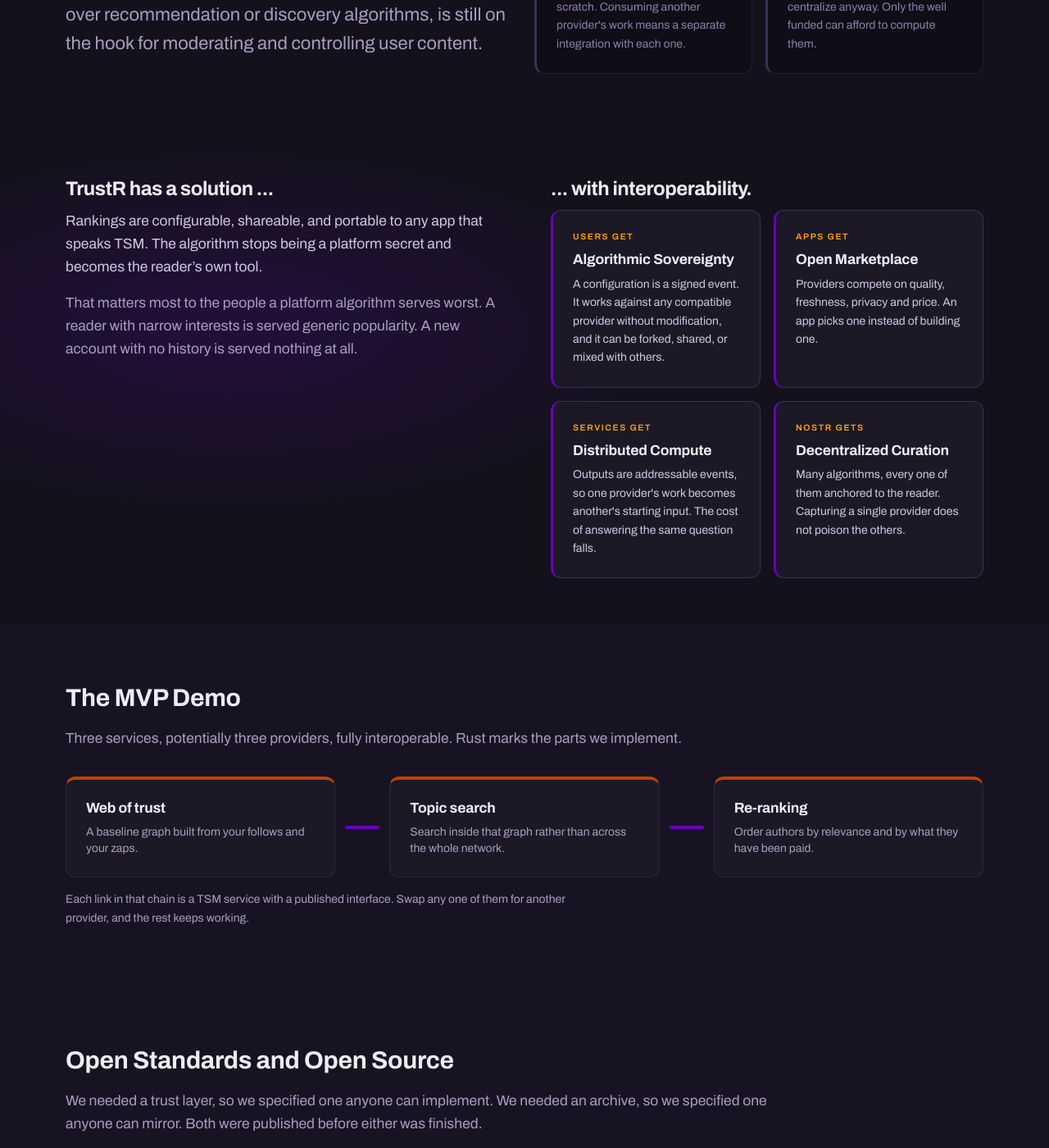
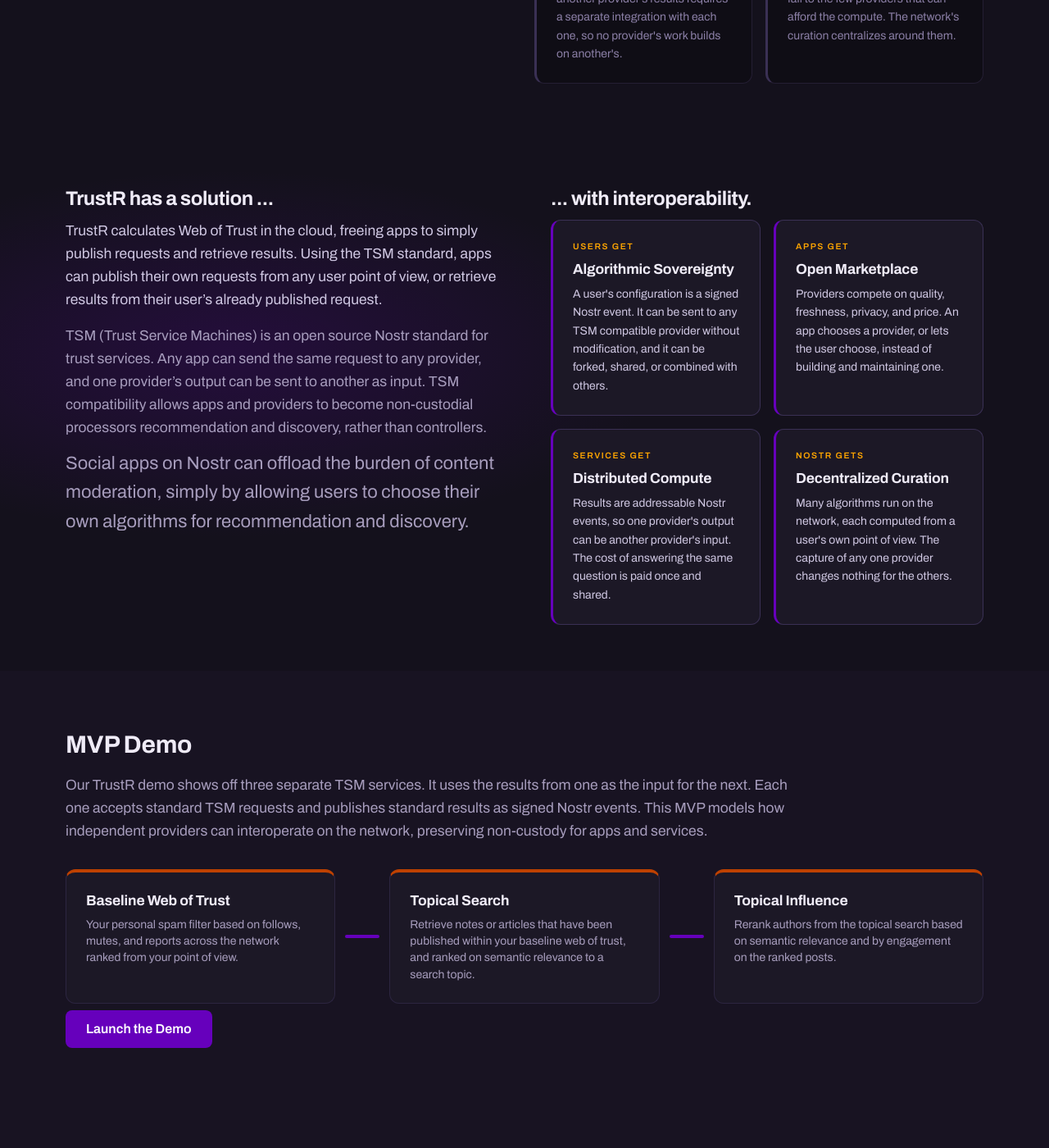
Before and after one commit to nostr4social/website, a Jekyll site: the page built from _pages/trustr.md, in a window 1280 px wide and 1400 px high, scrolled down 1292 px. Shown: the whole window at 82% size. Built offline with Jekyll 4.4.1, drawn with Linux system fonts in a browser that asks for light colours; some of the changed text lies outside the part shown.

Commit message:
Copy pass across home and TrustR, in the v2.0 register
The nav names TrustR outright. The home TrustR card, the eight outcome
cards and the audience list on /trustr/ are rewritten as definition,
mechanism, value; the hero, solution, MVP and architecture ledes carry
Mani's own edits.

Co-Authored-By: Claude Fable 5.1 <noreply@anthropic.com>

```diff
--- a/_data/blocks/trustr_cast.yml
+++ b/_data/blocks/trustr_cast.yml
@@ -5,19 +5,19 @@ hub:
   tone: rust
   title: TrustR.ing
   note: >-
-    On demand processing of TSM requests for user controlled recommendation and
+    On demand processing of TSM requests for recommendation and
     discovery.
 items:
   - icon: phone
-    title: Onboarding Client Apps
+    title: Client Apps
     note: >-
       Consumers of TSM processing for users without their own. Authors of custom
-      TSM requests to meet UX needs.
+      TSM requests.
   - icon: face
     title: Power Users
     note: >-
       Consumers of bespoke TSM processing for apps and services supporting BYO
       processor.
   - icon: storage
-    title: Personal Relay Services
-    note: Resellers of white labeled TSM processing as a value add for relay customers.
+    title: Relay Services
+    note: Resellers of white labeled TSM processing as a value add for personal relay customers.
--- a/_data/nav.yml
+++ b/_data/nav.yml
@@ -2,7 +2,7 @@
 items:
   - label: Nostr
     href: /nostr/
-  - label: Products
+  - label: TrustR
     href: /trustr/
   - label: Services
     href: /services/
--- a/_data/pages/home.yml
+++ b/_data/pages/home.yml
@@ -14,7 +14,7 @@ sections:
       lede: >-
         Nostr4 develops Nostr standards and infrastructure products and offers
         concierge services for social apps to leverage non-custody **—** as a
-        profit model.
+        business model.
     actions:
       - label: Learn More About Nostr
         href: /nostr/
@@ -57,7 +57,7 @@ sections:
       watermark: Infrastructure
       light: We build Non-Custodial Nostr Tech
       lede: >-
-        Our products are specifically designed to preserve user-custody for
+        Our products are specifically designed to preserve non-custody for
         social apps and services across the network.
       lede_size: xl
     items:
@@ -66,23 +66,25 @@ sections:
           tone: live
         name: TrustR
         body: >-
-          On Nostr, the feed belongs to the reader. TrustR computes discovery
-          and recommendation from each user's own web of trust. Rankings are
-          configurable, shareable, and portable to any app that speaks TSM. The
-          algorithm stops being a platform secret and becomes the user's tool.
+          TrustR is a recommendation and discovery provider for non-custodial
+          social apps. It accepts standard TSM requests for rankings from any
+          user's point of view, computes them from that user's Web of Trust, and
+          publishes the results as signed Nostr events that any app can consume.
+          Rankings are configurable by the user and portable to any TSM
+          compatible app or provider. Apps offer recommendation and discovery
+          without taking custody of the algorithm.
         standards:
           label: Standards we designed along the way
           chips:
-            - label: "TSM · trust services"
+            - label: "TSM · standard"
               href: https://gitworkshop.dev/manime@nostr4.social/relay.ngit.dev/tsm
-            - label: "NAS · event archives"
+            - label: "NAS · standard"
               href: https://gitworkshop.dev/manime@nostr4.social/relay.ngit.dev/nas
-            - label: "GrapeRank · web-of-trust engine"
+            - label: "GrapeRank ·  library"
               href: https://github.com/graperank/tsm-graperank-library
         actions:
           - label: Read the White Paper
-            href: https://gitworkshop.dev/manime@nostr4.social/relay.ngit.dev/tsm
-            external: true
+            href: /trustr/
           - label: Launch the Demo
             href: https://trustr.ing
             style: primary
@@ -93,15 +95,7 @@ sections:
           tone: soon
         name: NostrMe
         body: >-
-          NostrMe generates keys remotely and signs on the user's behalf. Apps
-          never touch a private key, and users never lose one.
-        standards:
-          label: Standards work
-          chips:
-            - label: "NIP-46 · remote signing"
-              href: https://github.com/nostr-protocol/nips/blob/master/46.md
-            - label: "key sharding · spec planned"
-              href: https://github.com/nostr-protocol/nips
+          NostrMe is a working title for our next business critical infra project. It will introduce Passkey to Nostr (allowing OS native key generation, identity management, and transparent event signing) with cross device support, key recovery, and custom invites for in-app onboarding. Social apps will never have to touch private keys again **—** and users might never know the difference.
         actions:
           - label: White Paper Coming Soon
             style: disabled
--- a/_data/pages/trustr.yml
+++ b/_data/pages/trustr.yml
@@ -17,14 +17,10 @@ sections:
       title: TrustR
       lede: >-
         TrustR is our flagship recommendation and discovery provider for
-        non-custodial social apps. It preserves users' control over filters and
-        algorithms across clients and services, by outputting TSM standard
-        ranked lists of pubkeys and event IDs. It offers two services for
-        ranking user interaction (web of trust) and semantic relationships
-        (topical search) on a variety of event kinds. Under the hood, ranking
+        non-custodial social apps. Under the hood, ranking
         algorithms are highly configurable and portable across providers. On the
-        surface, ranking algorithms stop being a platform secret, and become
-        user product that any app can plug into.
+        surface, algos stop being a platform secret and become
+        shared commodity that any app can offer or consume.
     actions:
       - label: Launch the Demo
         href: https://trustr.ing
@@ -58,23 +54,26 @@ sections:
         - eyebrow: Users get
           title: Vendor Lock In
           body: >-
-            Locked to whatever lens the current app chose. There is no way to
-            port a configuration, inspect a result, or compare two.
+            Users are limited to whichever algorithm their current app chose to
+            build. A configuration cannot be carried to another app, a result
+            cannot be inspected, and two providers cannot be compared.
         - eyebrow: Apps get
           title: More Cost Burden
           body: >-
-            Moderation stays a permanent cost center and a standing liability.
-            It never becomes a feature the network provides.
+            Apps that hold custody over recommendation and discovery carry the
+            full cost of computing them and the full liability for moderating
+            what they surface. Neither cost is shared with the network.
         - eyebrow: Services get
           title: No Layering of Results
           body: >-
-            Every request is computed from scratch. Consuming another provider's
-            work means a separate integration with each one.
+            Every service computes every request from scratch. Using another
+            provider's results requires a separate integration with each one,
+            so no provider's work builds on another's.
         - eyebrow: Nostr gets
           title: More Centralized
           body: >-
-            Discovery and recommendation centralize anyway. Only the well funded
-            can afford to compute them.
+            Recommendation and discovery fall to the few providers that can
+            afford the compute. The network's curation centralizes around them.
 
   - type: split
     glow: left
@@ -83,14 +82,13 @@ sections:
     title: TrustR has a solution ...
     bright: true
     body: >-
-      Rankings are configurable, shareable, and portable to any app that speaks
-      TSM. The algorithm stops being a platform secret and becomes the reader's
-      own tool.
+      TrustR calculates Web of Trust in the cloud, freeing apps to simply publish requests and retrieve results. Using the TSM standard, apps can publish their own requests from any user point of view, or retrieve results from their user's already published request.
 
 
-      That matters most to the people a platform algorithm serves worst. A
-      reader with narrow interests is served generic popularity. A new account
-      with no history is served nothing at all.
+      TSM (Trust Service Machines) is an open source Nostr standard for trust services. Any app can send the same request to any provider,
+      and one provider's output can be sent to another as input. TSM compatibility allows apps and providers to become non-custodial processors recommendation and discovery, rather than controllers.
+    punch: >-
+      Social apps on Nostr can offload the burden of content moderation, simply by allowing users to choose their own algorithms for recommendation and discovery.
     aside:
       title: ... with interoperability.
       tone: lifted
@@ -98,43 +96,48 @@ sections:
         - eyebrow: Users get
           title: Algorithmic Sovereignty
           body: >-
-            A configuration is a signed event. It works against any compatible
-            provider without modification, and it can be forked, shared, or
-            mixed with others.
+            A user's configuration is a signed Nostr event. It can be sent to any
+            TSM compatible provider without modification, and it can be forked,
+            shared, or combined with others.
         - eyebrow: Apps get
           title: Open Marketplace
           body: >-
-            Providers compete on quality, freshness, privacy and price. An app
-            picks one instead of building one.
+            Providers compete on quality, freshness, privacy, and price. An app
+            chooses a provider, or lets the user choose, instead of building and
+            maintaining one.
         - eyebrow: Services get
           title: Distributed Compute
           body: >-
-            Outputs are addressable events, so one provider's work becomes
-            another's starting input. The cost of answering the same question
-            falls.
+            Results are addressable Nostr events, so one provider's output can be
+            another provider's input. The cost of answering the same question is
+            paid once and shared.
         - eyebrow: Nostr gets
           title: Decentralized Curation
           body: >-
-            Many algorithms, every one of them anchored to the reader. Capturing
-            a single provider does not poison the others.
+            Many algorithms run on the network, each computed from a user's own
+            point of view. The capture of any one provider changes nothing for
+            the others.
 
   - type: chain
     band: sunk
     head:
-      title: The MVP Demo
+      title: MVP Demo
       lede: >-
-        Three services, potentially three providers, fully interoperable. Rust
-        marks the parts we implement.
+        Our TrustR demo shows off three separate TSM services. It uses the results from one as the input for the next. Each one accepts standard TSM requests and publishes standard results as signed Nostr events. This MVP models how independent providers can interoperate on the network, preserving non-custody for apps and services.
     items:
-      - title: Web of trust
-        body: A baseline graph built from your follows and your zaps.
-      - title: Topic search
-        body: Search inside that graph rather than across the whole network.
-      - title: Re-ranking
-        body: Order authors by relevance and by what they have been paid.
-    note: >-
-      Each link in that chain is a TSM service with a published interface. Swap
-      any one of them for another provider, and the rest keeps working.
+      - title: Baseline Web of Trust
+        body: Your personal spam filter based on follows, mutes, and reports across the network ranked from your point of view.
+      - title: Topical Search
+        body: Retrieve notes or articles that have been published within your baseline web of trust, and ranked on semantic relevance to a search topic.
+      - title: Topical Influence
+        body: Rerank authors from the topical search based on semantic relevance and by engagement on the ranked posts.
+    note:
+    actions:
+      - label: Launch the Demo
+        href: https://trustr.ing
+        style: primary
+        external: true
+
 
   - type: cards
     id: standards
@@ -142,33 +145,26 @@ sections:
     head:
       title: Open Standards and Open Source
       lede: >-
-        We needed a trust layer, so we specified one anyone can implement. We
-        needed an archive, so we specified one anyone can mirror. Both were
-        published before either was finished.
+        Interoperability preserves non-custody for apps and services by allowing the user to choose. Below are the open source standards and libraries that we have developed and maintain alongside TrustR.
     items:
       - icon: insights
-        title: GrapeRank
+        title: GrapeRank TSM
         body: >-
-          The web-of-trust engine, co-developed with David Strayhorn. It reads
-          follows, mutes, reports and zaps, and it returns ranked pubkeys.
+          Nostr's first (and only) Web-of-Trust library for non-custodial apps and services. It allows anyone to run a GrapeRank service, ingesting event interactions from across the network to generate highly configurable user rankings from any point of view.
         link:
           label: GrapeRank on GitHub
           href: https://github.com/graperank/tsm-graperank-library
       - icon: verified
         title: TSM
         body: >-
-          Trust Service Machines. The interface that makes the pair above
-          composable. The family includes a NIP-85 bridge, so it interoperates
-          with the assertion work already on Nostr.
+          Trust Service Machines (TSM) is a Nostr standard for trust service providers to announce the services that they offer, for users to publish requests (privately or publicly), and for results to be published in a discoverable manner that apps may consume.
         link:
-          label: Read the TSM base spec
+          label: Read the TSM spec
           href: https://gitworkshop.dev/manime@nostr4.social/relay.ngit.dev/tsm
       - icon: hub
         title: NAS
         body: >-
-          Nostr Archive Standards. A relay is not an archive, and a web of trust
-          is built from history in bulk. Every file is named by the hash of its
-          own bytes, so anyone can mirror ours or check our work.
+          Nostr Archive Standards (NAS) is a Nostr standard for the production and discovery of event archives. Nostr relays are a poor mechanism for reliable delivery of bulk or older events. NAS provides a standard format upon which network aggregation and analytics can operate while preserving user-custody of published events.
         link:
           label: Read the NAS spec
           href: https://gitworkshop.dev/manime@nostr4.social/relay.ngit.dev/nas
@@ -178,29 +174,48 @@ sections:
       title: Audience
     columns: 2
     items:
-      - title: Onboarding clients
-        body: Give a brand-new account a feed worth reading on day one.
-      - title: Relay providers
-        body: Filter by trust rather than by keyword, and cut spam without guessing.
+      - title: Client apps
+        body: >-
+          Social apps that need a feed for users who have no Web of Trust of
+          their own yet, or a custom ranking for a particular view. TrustR
+          computes it from a standard request, and the app never holds the
+          algorithm.
+      - title: Relay services
+        body: >-
+          Personal and paid relays that filter by trust instead of by keyword.
+          TSM processing can be resold, white labeled, as a value add for relay
+          customers.
       - title: Curators
-        body: Publish a ranking as a service, and let others subscribe to your judgment.
+        body: >-
+          Users and organizations that publish rankings as a service. A
+          curator's TSM request is a signed event, so any app or user can
+          subscribe to its results.
       - title: Power users
-        body: People who already curate, and want the ranking to follow them between apps.
+        body: >-
+          Users who already curate and want their rankings to follow them
+          between apps. Any TSM compatible app can consume the results of a
+          request published from the user's own point of view.
 
   - type: zones
     head:
       title: Architecture
       lede_bright: true
       lede: >-
-        Six services across three zones of access. Everything public reaches
-        TrustR as a Nostr event over a published standard. Everything private is
-        reached by the Service Orchestrator alone.
+        TrustR is built on six instances across three interfaces. The Public
+        Interface is standard Nostr: a dashboard where users configure and publish
+        TSM requests, and a relay that carries those requests, the feedback, and the
+        results as signed Nostr events. The Listener Interface is a single Service
+        Orchestrator, the only instance that reads the public relay and calls the
+        Compute Interface behind it. That gated compute (GrapeRank, NDE, and the Archive
+        Relay) is private to TrustR and reachable only through the orchestrator.
 
 
-        That asymmetry is the whole design. A competing provider would keep the
-        purple seam, and replace every rust box behind it.
+        Apps and users depend only on the Public Interface, which is defined by the
+        TSM standard and not by TrustR. Any TSM compatible provider can replace
+        everything behind it (Listener and Compute interfaces) without a change to any app, and requests and results
+        remain signed events on public relays that any app may consume.
     zones:
-      - label: Public interface
+      - label: Public Interface
         wide: true
         nodes:
           - icon: phone
@@ -213,7 +228,7 @@ sections:
               For published TSM events: announcements, requests, feedback,
               outputs.
             steps: [0, 2, 9]
-      - label: Listener interface
+      - label: Listener Interface
         nodes:
           - icon: hub
             title: Service Orchestrator
@@ -221,7 +236,7 @@ sections:
               The only component that touches both sides. Holds the service
               keys, and signs every output.
             steps: [3, 8]
-      - label: Gated compute
+      - label: Compute Interface
         wide: true
         nodes:
           - icon: scatter
```
